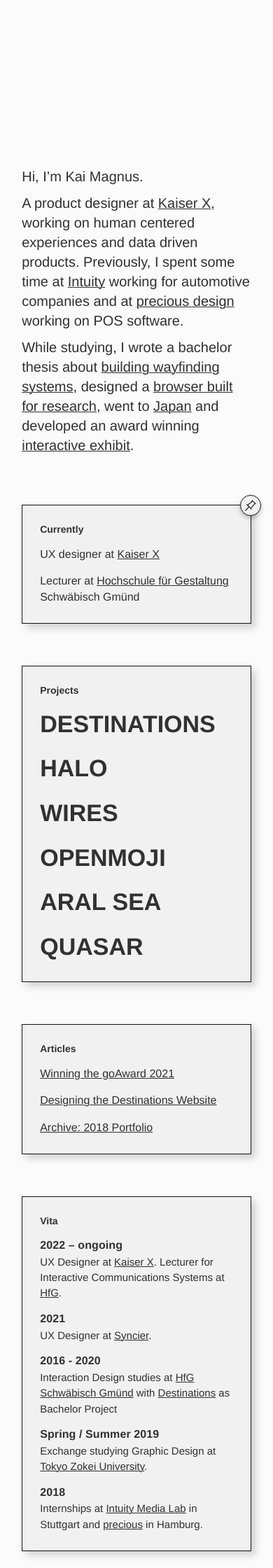
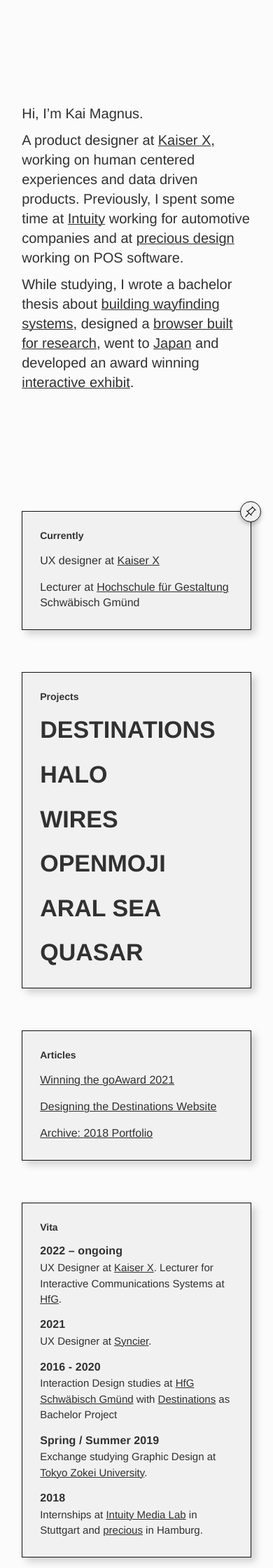
Before and after one commit to KaiMagnusMueller/kaimagnus.de, a Jekyll site: the page built from index.html, in a window 390 px wide. Shown: the top 2240 px of the page at 70% size. Built offline with Jekyll 4.4.1, drawn with Linux system fonts in a browser that asks for light colours; some web fonts are replaced.

Commit message:
reworked sticky and scroll responsive css
- bugfixes to sticky scroll on very tall screens

```diff
--- a/_scss/_index.scss
+++ b/_scss/_index.scss
@@ -1,10 +1,12 @@
 .sscr-hero-sticky {
   grid-column: 1 / 7;
-  top: 50%;
-  transform: translateY(-50%);
+  top: 0;
+  // transform: translateY(-50%);
   position: sticky;
   display: flex;
-  align-self: flex-start;
+  // align-self: flex-start;
+  align-items: center;
+  height: 100vh;
   // z-index: 0;
 }
 
@@ -154,11 +156,12 @@
 @media screen and (max-width: 1000px) {
   .sscr-hero-sticky {
     grid-column: 1 / -1;
-    margin-bottom: 70%;
+  height: 80vh;
   }
 
   .sscr-hero-scroll {
     grid-column: 1 / -1;
+    margin-top: 0;
 
     .sscr-window {
       margin-bottom: 60px;
--- a/index.html
+++ b/index.html
@@ -10,12 +10,13 @@
 ---
 
 
-<section class="sscr-grid--main sscr-hero m--global m-top--xl m-bt--l" id="hero">
-    <div class="sscr-hero-sticky m-bt--xxl">
+<section class="sscr-grid--main sscr-hero m--global m-bt--l" id="hero">
+    <div class="sscr-hero-sticky">
         <div class="personal-intro">
             <div class="text-sscr-body--l">
                 <p class="">Hi, I’m Kai Magnus.</p>
-                <p>A product designer at <a href="{{site.job.company_url}}">{{site.job.company_name}}</a>, working on human centered experiences and data driven products.
+                <p>A product designer at <a href="{{site.job.company_url}}">{{site.job.company_name}}</a>, working on
+                    human centered experiences and data driven products.
                     Previously, I spent some time at <a href="https://www.intuity.de">Intuity</a> working for automotive
                     companies and at <a href="https://www.precious-forever.com">precious design</a> working on POS
                     software.
@@ -31,12 +32,12 @@
             </div>
         </div>
     </div>
-    <div class="sscr-hero-scroll">
+    <div class="sscr-hero-scroll m-top--xl">
         <div class="sscr-window sscr-window--primary sscr-window-standard border--all window-current">
             <div class="sscr-badge sscr-badge--right border--all">
                 <svg width="18" height="18" viewBox="0 0 18 18" fill="none" xmlns="http://www.w3.org/2000/svg">
                     <path
-                        d="M16.0819 7.48688L16.875 6.69375L11.25 1.125L10.5131 1.92375L11.1769 2.5875L4.71375 8.055L3.74625 7.09312L2.95312 7.875L6.13688 11.07L1.125 16.0763L1.91813 16.875L6.93 11.8631L10.125 15.0469L10.9069 14.2481L9.945 13.2863L15.4125 6.82312L16.0819 7.48688ZM9.14625 12.4875L5.5125 8.85375L11.9756 3.375L14.625 6.02437L9.14625 12.4875Z"/>
+                        d="M16.0819 7.48688L16.875 6.69375L11.25 1.125L10.5131 1.92375L11.1769 2.5875L4.71375 8.055L3.74625 7.09312L2.95312 7.875L6.13688 11.07L1.125 16.0763L1.91813 16.875L6.93 11.8631L10.125 15.0469L10.9069 14.2481L9.945 13.2863L15.4125 6.82312L16.0819 7.48688ZM9.14625 12.4875L5.5125 8.85375L11.9756 3.375L14.625 6.02437L9.14625 12.4875Z" />
                 </svg>
             </div>
             <div class="sscr-window-title--l">
@@ -45,11 +46,13 @@
             <div class="sscr-window-main">
                 <div class="text-sscr-body--m">
                     <p class="">UX designer at <a href="{{site.job.company_url}}">{{site.job.company_name}}</a></p>
-                    <p class="">Lecturer at <a href="https://www.hfg-gmuend.de">Hochschule für Gestaltung</a> Schwäbisch Gmünd</p>
+                    <p class="">Lecturer at <a href="https://www.hfg-gmuend.de">Hochschule für Gestaltung</a> Schwäbisch
+                        Gmünd</p>
                 </div>
             </div>
         </div>
-        <div id="projects" class="sscr-project-window sscr-window sscr-window--primary sscr-window-standard border--all projects-list">
+        <div id="projects"
+            class="sscr-project-window sscr-window sscr-window--primary sscr-window-standard border--all projects-list">
             <div class="sscr-window-title--l">
                 <p class="text-sscr-title--m">Projects</p>
             </div>
@@ -130,7 +133,7 @@
         alt: {{image_alt}}
         size: 500px
         {% endresponsive_image_block %}
-        </a>
+    </a>
     {% endfor %}
 
 
@@ -178,7 +181,7 @@
         alt: {{image_alt}}
         size: 500px
         {% endresponsive_image_block %}
-        </a>
+    </a>
     {% endfor %}
 
 
@@ -188,7 +191,8 @@
     <a href=" {{ post.url }}" alt="{{ post.description_short }}" class="sscr-window--postit postit-video border--all">
         <div class="" tabindex="-1">
             <!-- <p class="sscr-postit-title text-sscr-title--m border--bt">{{ post.title }}</p> -->
-            <video class=""tabindex="-1" playsinline muted loop src="assets/video/{{ post.header_video }}" alt="{{ post.description_short }}"></video>
+            <video class="" tabindex="-1" playsinline muted loop src="assets/video/{{ post.header_video }}"
+                alt="{{ post.description_short }}"></video>
         </div>
     </a>
     {% endfor %}
```
